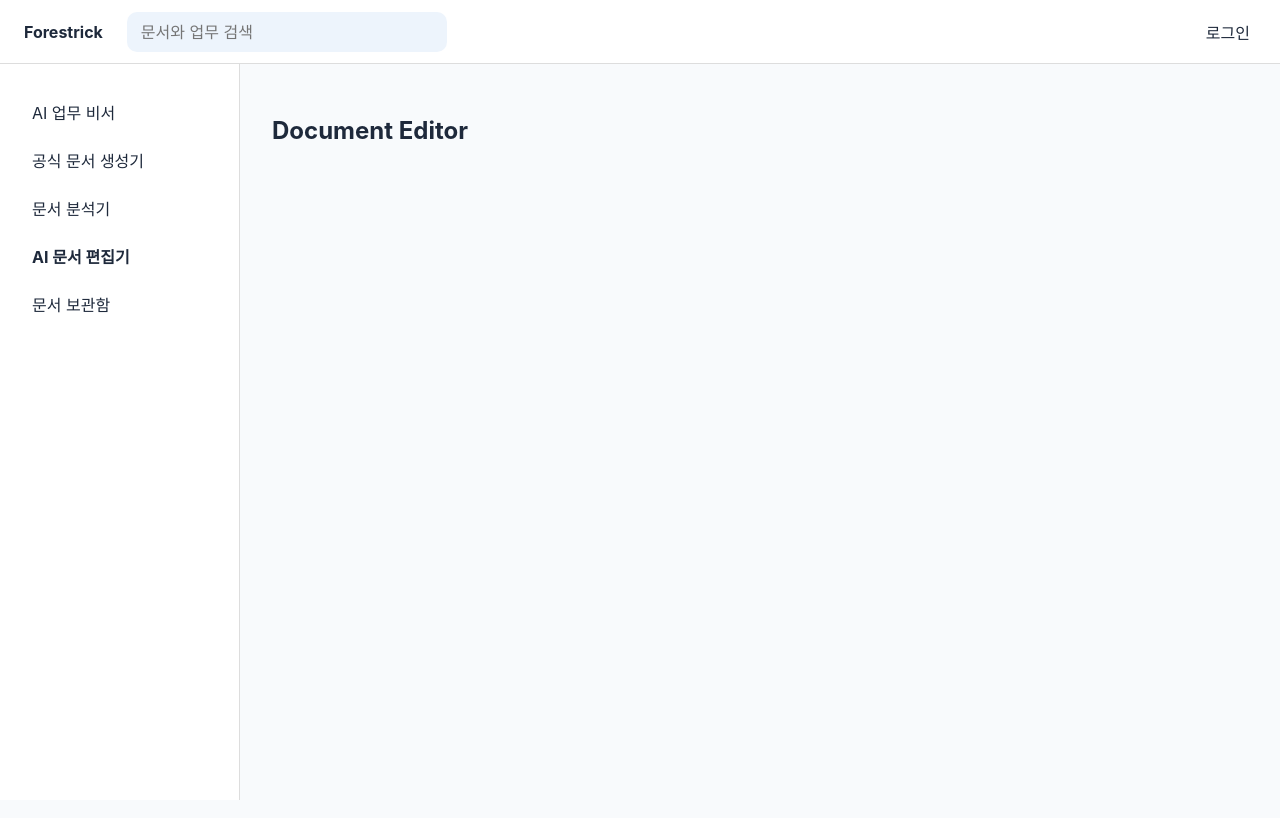
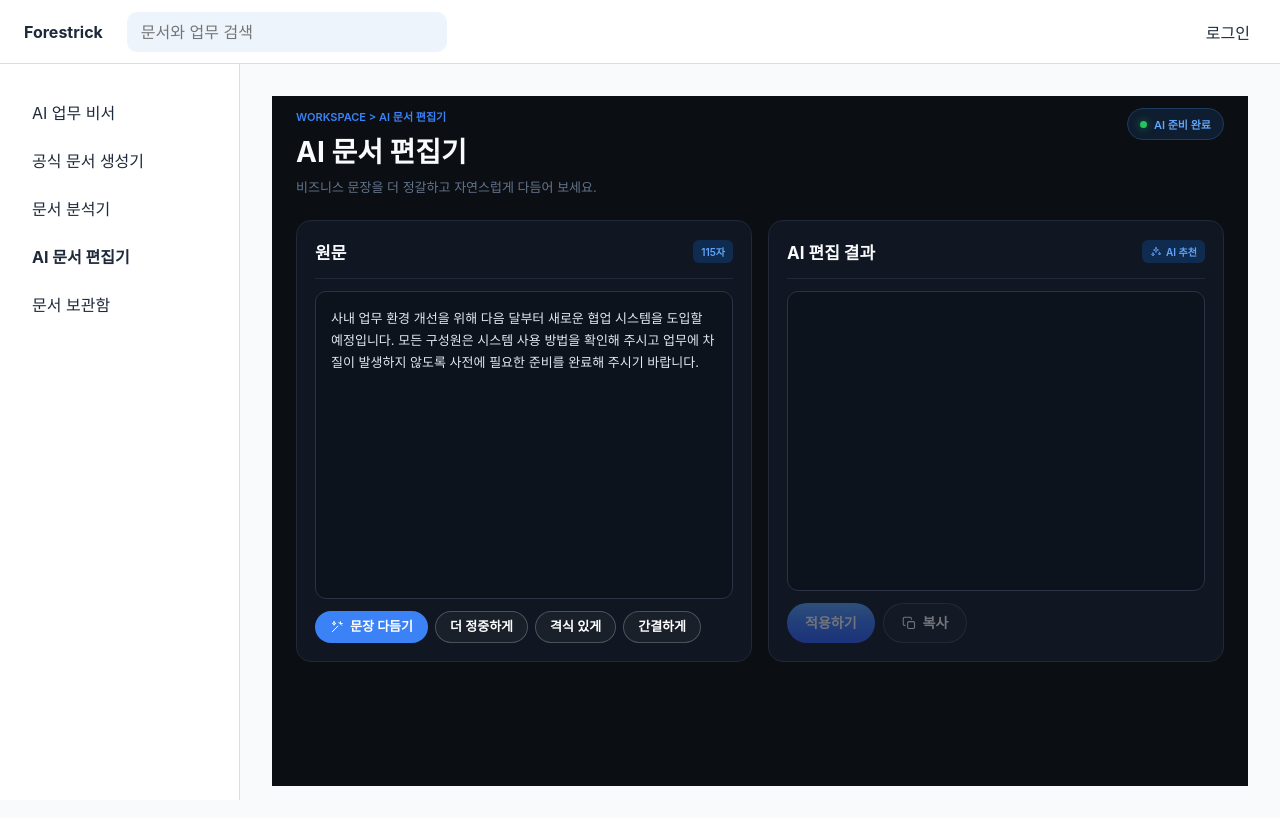
Before and after one commit to noonna-team-react-6/Forestrick, a React (Vite) app: page /editor in a window 1280 px wide. Built offline with nearby package versions, Linux system fonts and the light colour scheme; no server answers.

Commit message:
feat: AI 문서 편집기 구현

```diff
--- a/src/api/ai.js
+++ b/src/api/ai.js
@@ -15,7 +15,7 @@ const PROVIDERS = {
   },
   gemini: {
     url: (apiKey) =>
-      `https://generativelanguage.googleapis.com/v1beta/models/gemini-1.5-flash:generateContent?key=${apiKey}`,
+  `https://generativelanguage.googleapis.com/v1beta/models/gemini-3.6-flash:generateContent?key=${apiKey}`,
     apiKey: import.meta.env.VITE_GEMINI_API_KEY,
     headers: () => ({}),
     body: (prompt) => ({
--- /dev/null
+++ b/src/pages/editor/DocumentEditorPage.css
@@ -0,0 +1,278 @@
+.editor-page {
+  width: 100%;
+  min-height: calc(100vh - 110px);
+  padding: 12px 24px 40px;
+  box-sizing: border-box;
+
+  background: #0b0f14;
+}
+
+
+/* =========================
+   Header
+========================= */
+
+.editor-page-header {
+  display: flex;
+  align-items: flex-start;
+  justify-content: space-between;
+
+  margin-bottom: 24px;
+}
+
+.editor-eyebrow {
+  margin-bottom: 6px;
+
+  color: #3b82f6;
+  font-size: 11px;
+  font-weight: 600;
+}
+
+.editor-page-header h1 {
+  margin: 0;
+
+  color: #f8fafc;
+  font-size: 28px;
+  font-weight: 700;
+}
+
+.editor-page-header p {
+  margin: 7px 0 0;
+
+  color: #64748b;
+  font-size: 13px;
+}
+
+
+/* =========================
+   AI Status
+========================= */
+
+.ai-status {
+  display: flex;
+  align-items: center;
+  gap: 7px;
+
+  padding: 7px 12px;
+
+  border: 1px solid #1e3a5f;
+  border-radius: 999px;
+
+  background: #0f1d30;
+
+  color: #60a5fa;
+
+  font-size: 11px;
+  font-weight: 600;
+}
+
+.status-dot {
+  width: 7px;
+  height: 7px;
+
+  border-radius: 50%;
+
+  background: #22c55e;
+
+  box-shadow: 0 0 8px rgba(34, 197, 94, 0.6);
+}
+
+
+/* =========================
+   Grid
+========================= */
+
+.editor-grid {
+  display: grid;
+
+  grid-template-columns: minmax(0, 1fr) minmax(0, 1fr);
+
+  gap: 16px;
+
+  width: 100%;
+}
+
+
+/* =========================
+   Card
+========================= */
+
+.editor-card {
+  display: flex;
+  flex-direction: column;
+
+  min-height: 440px;
+
+  padding: 18px;
+
+  box-sizing: border-box;
+
+  border: 1px solid #202938;
+  border-radius: 15px;
+
+  background: #111722;
+}
+
+
+/* =========================
+   Card Header
+========================= */
+
+.editor-card-header {
+  display: flex;
+  align-items: center;
+  justify-content: space-between;
+
+  padding-bottom: 14px;
+
+  border-bottom: 1px solid #202938;
+}
+
+.editor-card-header h2 {
+  margin: 0;
+
+  color: #f8fafc;
+
+  font-size: 17px;
+  font-weight: 700;
+}
+
+.character-count,
+.ai-recommend {
+  display: flex;
+  align-items: center;
+  gap: 4px;
+
+  padding: 4px 8px;
+
+  border-radius: 6px;
+
+  background: #102b50;
+
+  color: #60a5fa;
+
+  font-size: 10px;
+  font-weight: 600;
+}
+
+
+/* =========================
+   Textarea
+========================= */
+
+.editor-textarea-wrapper {
+  flex: 1;
+
+  min-height: 300px;
+
+  margin-top: 12px;
+}
+
+.editor-textarea-wrapper textarea {
+  width: 100%;
+  height: 100%;
+  min-height: 300px;
+
+  padding: 15px;
+
+  box-sizing: border-box;
+
+  resize: none;
+
+  outline: none;
+
+  border: 1px solid #293344;
+  border-radius: 11px;
+
+  background: #0d131d;
+
+  color: #e2e8f0;
+
+  font-family: inherit;
+  font-size: 13px;
+  line-height: 1.7;
+}
+
+.editor-textarea-wrapper textarea::placeholder {
+  color: #475569;
+}
+
+.editor-textarea-wrapper textarea:focus {
+  border-color: rgba(59, 130, 246, 0.6);
+}
+
+
+/* =========================
+   AI Result
+========================= */
+
+.editor-result {
+  flex: 1;
+
+  min-height: 300px;
+
+  margin-top: 12px;
+  padding: 15px;
+
+  box-sizing: border-box;
+
+  border: 1px solid #293344;
+  border-radius: 11px;
+
+  background: #0d131d;
+
+  color: #e2e8f0;
+
+  font-size: 13px;
+  line-height: 1.7;
+
+  white-space: pre-wrap;
+}
+
+
+/* =========================
+   Actions
+========================= */
+
+.editor-actions {
+  display: flex;
+  align-items: center;
+  flex-wrap: wrap;
+  gap: 7px;
+
+  margin-top: 12px;
+}
+
+.editor-result-actions {
+  display: flex;
+  align-items: center;
+  gap: 8px;
+
+  margin-top: 12px;
+}
+
+
+/* =========================
+   Responsive
+========================= */
+
+@media (max-width: 900px) {
+  .editor-grid {
+    grid-template-columns: 1fr;
+  }
+}
+
+@media (max-width: 600px) {
+  .editor-page {
+    padding: 12px 15px 30px;
+  }
+
+  .editor-page-header {
+    flex-direction: column;
+    gap: 15px;
+  }
+
+  .editor-page-header h1 {
+    font-size: 24px;
+  }
+}
--- a/src/pages/editor/DocumentEditorPage.jsx
+++ b/src/pages/editor/DocumentEditorPage.jsx
@@ -1,3 +1,202 @@
-export default function DocumentEditorPage() {
-  return <h2>Document Editor</h2>;
+import { useState } from "react";
+import { useAI } from "../../hooks/useAI";
+
+import Button from "../../components/common/Button";
+
+import {
+  IconSparkles,
+  IconWand,
+  IconCopy,
+  IconCheck,
+} from "../../components/common/Icons";
+
+import "./DocumentEditorPage.css";
+
+function DocumentEditorPage() {
+  const { generate, loading } = useAI(
+    import.meta.env.VITE_AI_PROVIDER || "gemini"
+  );
+
+  const [content, setContent] = useState(
+    "사내 업무 환경 개선을 위해 다음 달부터 새로운 협업 시스템을 도입할 예정입니다. 모든 구성원은 시스템 사용 방법을 확인해 주시고 업무에 차질이 발생하지 않도록 사전에 필요한 준비를 완료해 주시기 바랍니다."
+  );
+
+  const [result, setResult] = useState("");
+
+  const [selectedAction, setSelectedAction] =
+    useState("문장 다듬기");
+
+  const [isApplied, setIsApplied] = useState(false);
+
+  const actions = [
+    "문장 다듬기",
+    "더 정중하게",
+    "격식 있게",
+    "간결하게",
+  ];
+
+  const handleAction = async (action) => {
+    setSelectedAction(action);
+    setIsApplied(false);
+
+    const prompts = {
+      "문장 다듬기":
+        "문장의 의미는 유지하면서 자연스럽고 읽기 좋은 문장으로 다듬어 주세요.",
+
+      "더 정중하게":
+        "문장의 의미는 유지하면서 더 정중하고 예의 바른 표현으로 바꿔 주세요.",
+
+      "격식 있게":
+        "문장의 의미는 유지하면서 비즈니스 문서에 어울리는 격식 있는 표현으로 바꿔 주세요.",
+
+      "간결하게":
+        "문장의 핵심 의미는 유지하면서 불필요한 표현을 제거하고 간결하게 바꿔 주세요.",
+    };
+
+    const prompt = `
+당신은 전문적인 AI 문서 편집기입니다.
+
+사용자가 입력한 문장의 의미와 핵심 정보는 유지해야 합니다.
+
+편집 요청:
+${prompts[action]}
+
+원문:
+${content}
+
+수정된 문장만 출력하세요.
+설명이나 따옴표는 붙이지 마세요.
+`;
+
+    try {
+      setResult("");
+
+      const aiResult = await generate(prompt);
+
+      setResult(aiResult);
+    } catch (err) {
+      console.error("AI 요청 실패:", err);
+    }
+  };
+
+  const handleApply = () => {
+    setContent(result);
+    setIsApplied(true);
+  };
+
+  const handleCopy = async () => {
+    await navigator.clipboard.writeText(result);
+  };
+
+  return (
+    <div className="editor-page">
+      <section className="editor-page-header">
+        <div>
+          <div className="editor-eyebrow">
+            WORKSPACE &gt; AI 문서 편집기
+          </div>
+
+          <h1>AI 문서 편집기</h1>
+
+          <p>
+            비즈니스 문장을 더 정갈하고 자연스럽게 다듬어 보세요.
+          </p>
+        </div>
+
+        <div className="ai-status">
+          <span className="status-dot" />
+          AI 준비 완료
+        </div>
+      </section>
+
+      <section className="editor-grid">
+        <article className="editor-card">
+          <div className="editor-card-header">
+            <h2>원문</h2>
+
+            <span className="character-count">
+              {content.length}자
+            </span>
+          </div>
+
+          <div className="editor-textarea-wrapper">
+            <textarea
+              value={content}
+              onChange={(e) => {
+                setContent(e.target.value);
+                setIsApplied(false);
+              }}
+              placeholder="수정할 문장을 입력하세요."
+            />
+          </div>
+
+          <div className="editor-actions">
+            {actions.map((action) => (
+              <Button
+                key={action}
+                variant="outline"
+                size="sm"
+                selected={selectedAction === action}
+                onClick={() => handleAction(action)}
+                disabled={loading}
+              >
+                {action === "문장 다듬기" && (
+                  <IconWand size={14} />
+                )}
+
+                {action}
+              </Button>
+            ))}
+          </div>
+        </article>
+
+        <article className="editor-card">
+          <div className="editor-card-header">
+            <h2>AI 편집 결과</h2>
+
+            <span className="ai-recommend">
+              <IconSparkles size={12} />
+              AI 추천
+            </span>
+          </div>
+
+          <div className="editor-result">
+            {loading && !result
+              ? "문장을 수정하고 있습니다..."
+              : result}
+          </div>
+
+          <div className="editor-result-actions">
+            <Button
+              variant="gradient"
+              size="md"
+              onClick={handleApply}
+              disabled={loading || !result}
+            >
+              {isApplied ? (
+                <>
+                  <IconCheck size={15} />
+                  적용됨
+                </>
+              ) : (
+                "적용하기"
+              )}
+            </Button>
+
+            <Button
+              variant="outline"
+              size="md"
+              onClick={handleCopy}
+              disabled={loading || !result}
+            >
+              <IconCopy size={15} />
+              복사
+            </Button>
+          </div>
+        </article>
+      </section>
+    </div>
+  );
 }
+
+export default DocumentEditorPage;
```
